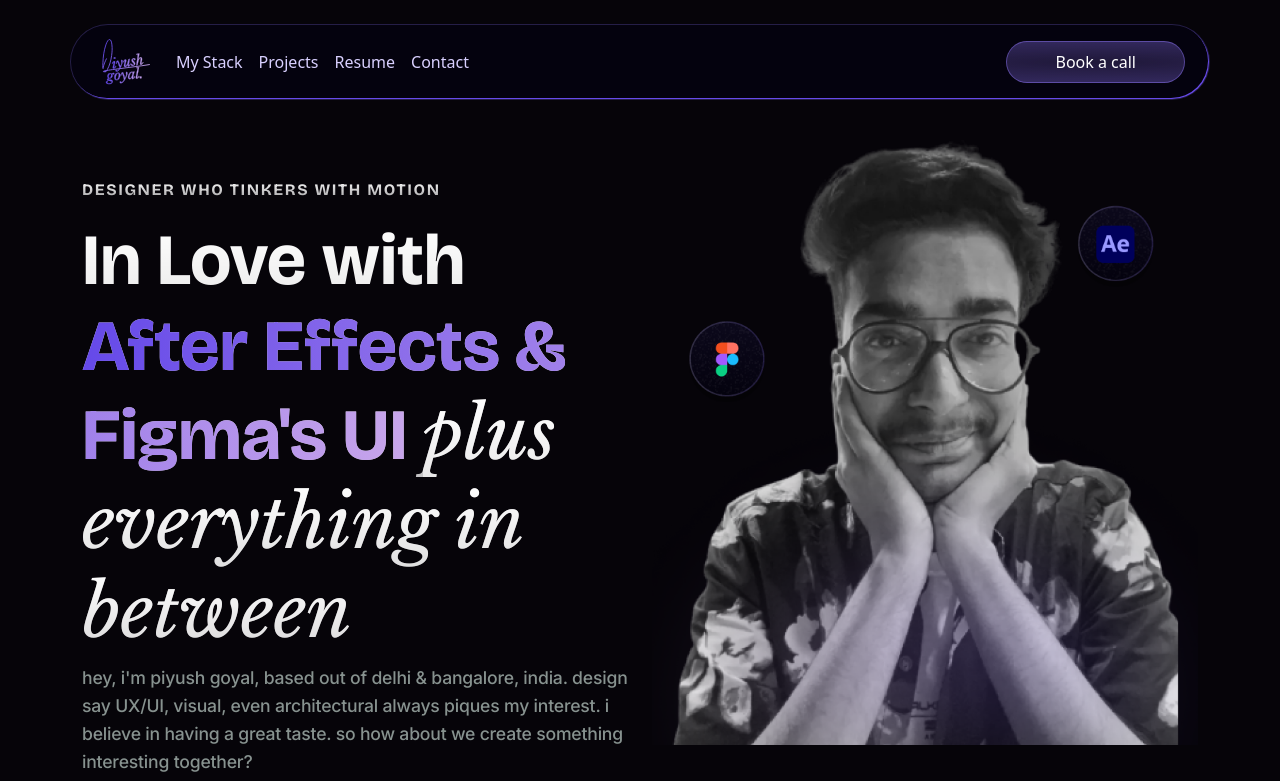
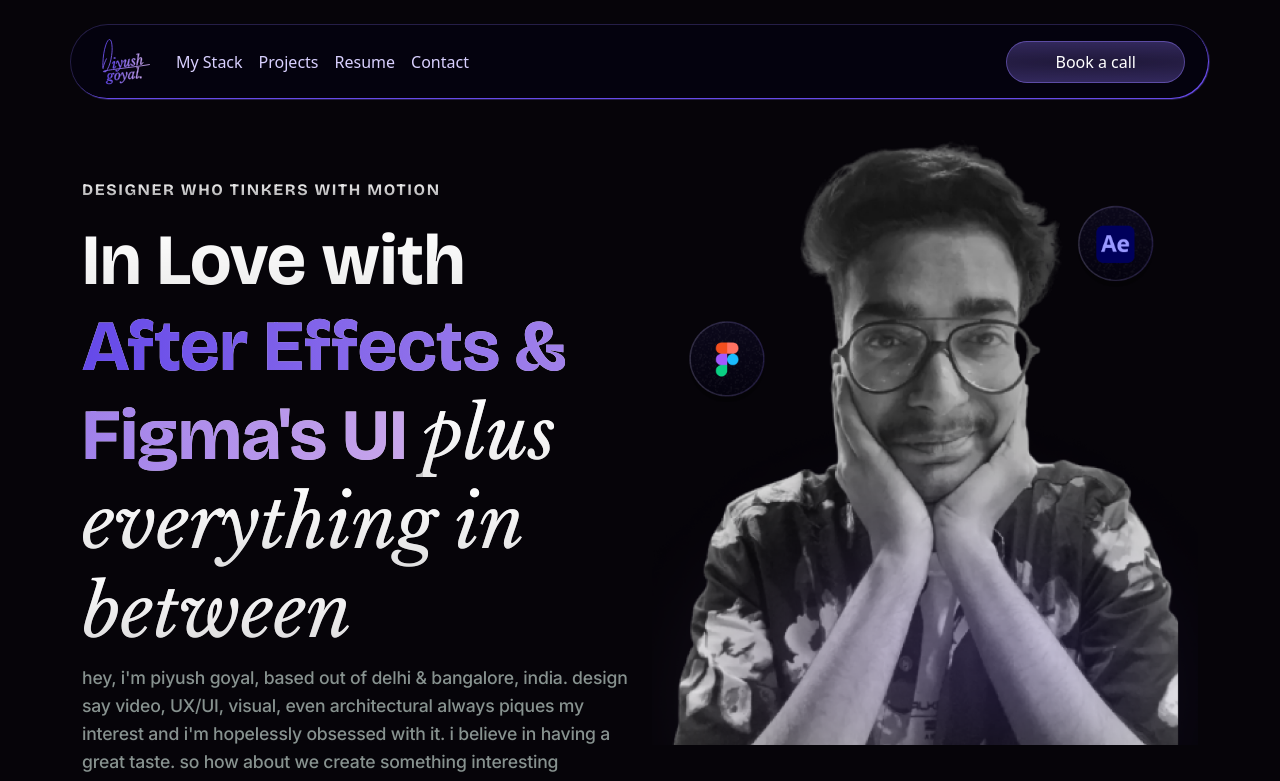
Before and after one commit to piyushgyl01/piyush-goyal-portfolio, a React (Vite) app: page / in a window 1280 px wide. Shown: the top 781 px of the page. Built offline with nearby package versions, Linux system fonts and the light colour scheme.

Commit message:
Update App.jsx

```diff
--- a/src/App.jsx
+++ b/src/App.jsx
@@ -193,11 +193,12 @@
               <span id="designAndCode">After Effects & Figma's UI</span>{" "}
               <span id="remaining">plus everything in between</span>
             </h1>
-            <p className="hero-text">
+           <p className="hero-text">
               hey, i'm piyush goyal, based out of delhi & bangalore, india.
-              design say UX/UI, visual, even architectural always piques my
-              interest. i believe in having a great taste. so how about we
-              create something interesting together?
+              design say video, UX/UI, visual, even architectural always piques
+              my interest and i'm hopelessly obsessed with it. i believe in
+              having a great taste. so how about we create something interesting
+              together?
             </p>
             <a
               target="_blank"
```
